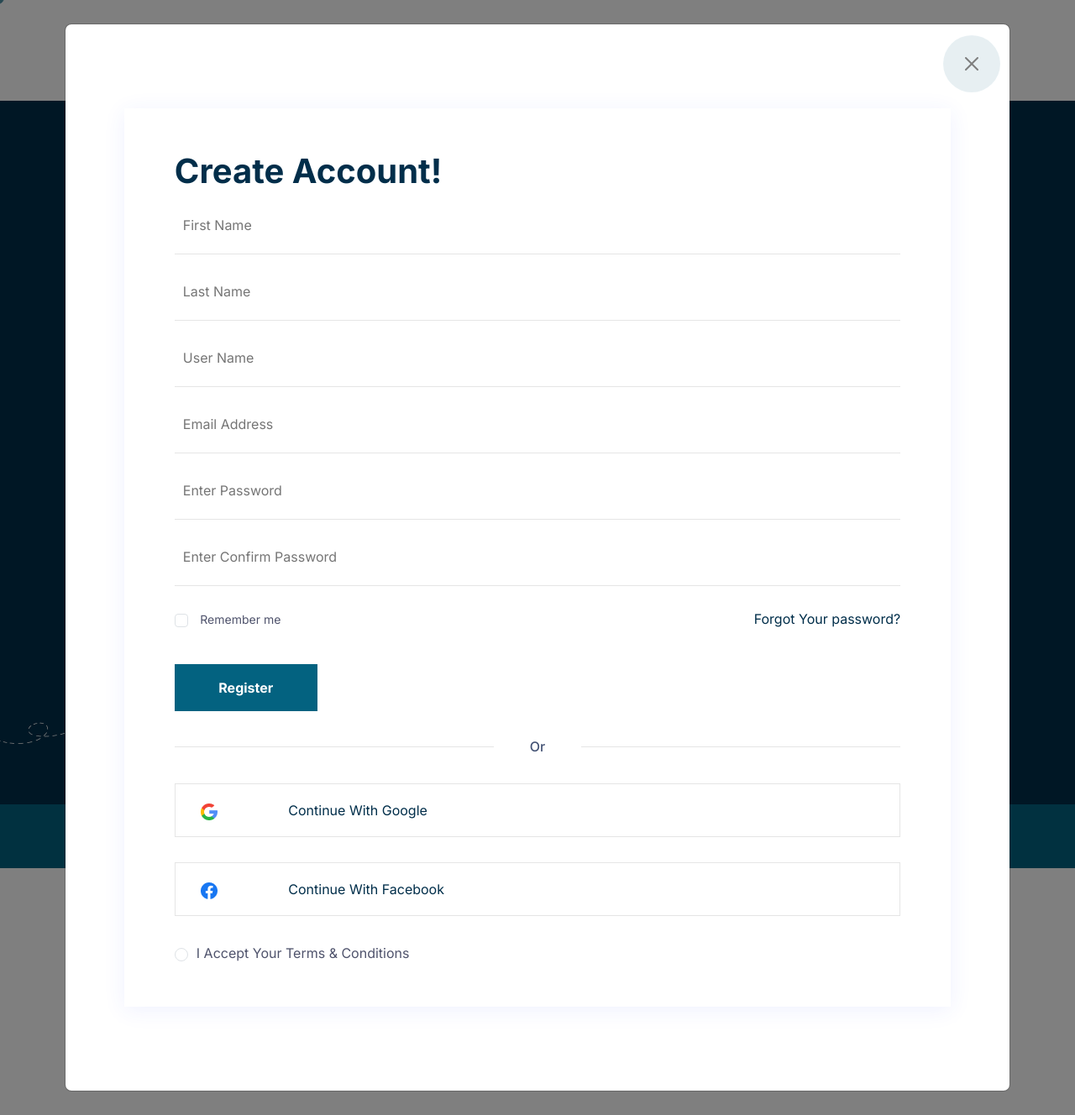
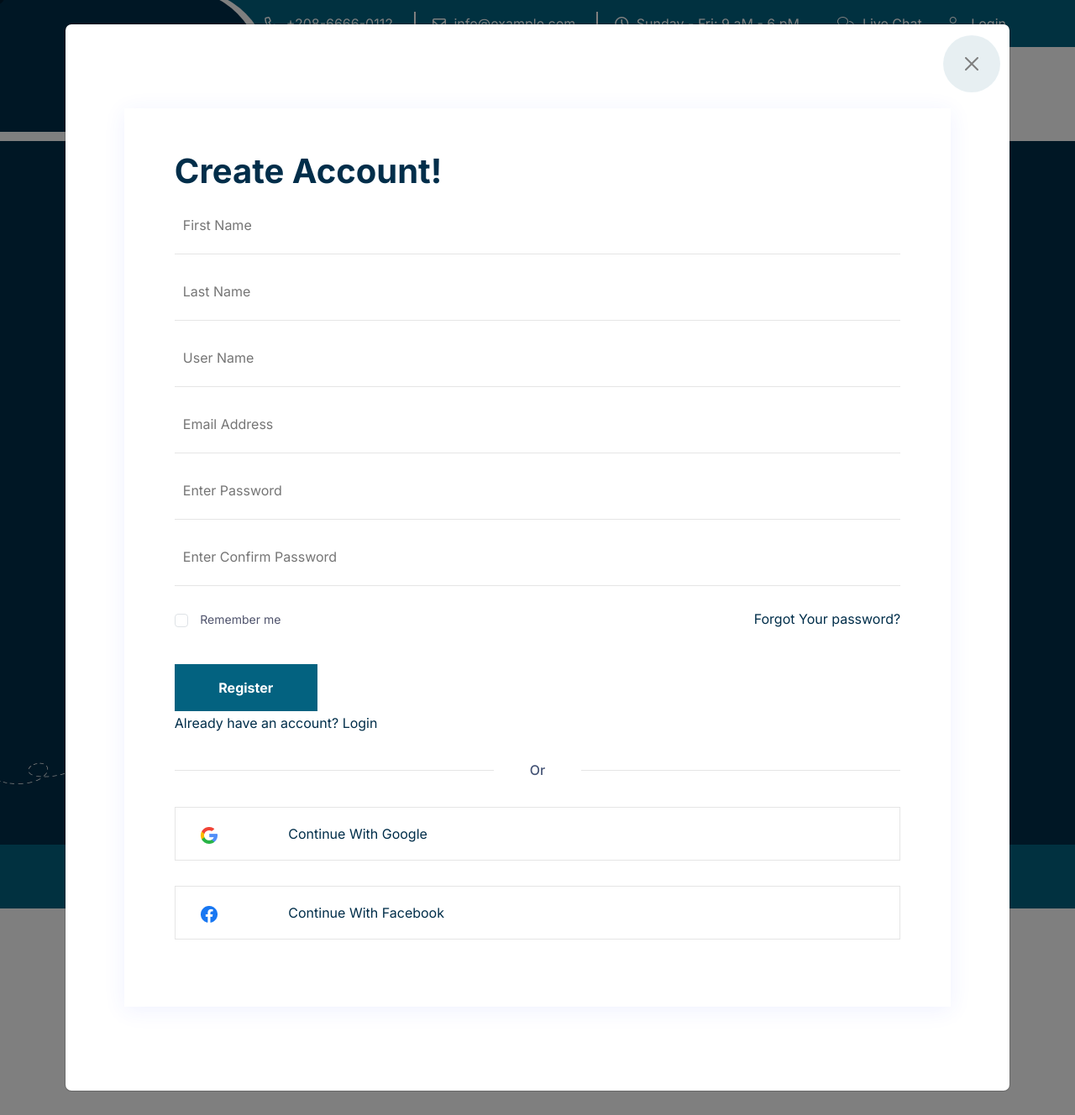
Before and after one commit to niyimarc/MIT811-BOOK-STORE-FRONTEND, a Django app: page /auth/register/ in a window 1280 px wide. Shown: the whole page at 84% size. Run offline with Django 5.2, Linux system fonts and the light colour scheme; some libraries are stand-ins or nearby versions; some web fonts are replaced.

Commit message:
modified the login and register templates. added a context processor to check if the user is logged in

```diff
--- /dev/null
+++ b/auth_app/context_processors.py
@@ -0,0 +1,5 @@
+def auth_status(request):
+    return {
+        'is_logged_in': 'access_token' in request.session,
+        'user_profile': request.session.get('user_profile', {})
+    }
--- a/mit811_frontend_project/settings/base.py
+++ b/mit811_frontend_project/settings/base.py
@@ -53,6 +53,7 @@ TEMPLATES = [
                 'django.template.context_processors.request',
                 'django.contrib.auth.context_processors.auth',
                 'django.contrib.messages.context_processors.messages',
+                'auth_app.context_processors.auth_status',
                 'store.context_processors.app_information',
             ],
         },
--- a/templates/includes/footer.html
+++ b/templates/includes/footer.html
@@ -163,7 +163,7 @@
         <div class="container">
             <div class="footer-wrapper d-flex align-items-center justify-content-between">
                 <p class="wow fadeInLeft" data-wow-delay=".3s">
-                    © All Copyright 2024 by <a href="index.html">Bookle</a>
+                    © All Copyright <script>document.write(new Date().getFullYear())</script> by <a href="{% url 'store:home' %}">{{business_name}}</a>
                 </p>
                 <ul class="brand-logo wow fadeInRight" data-wow-delay=".5s">
                     <li>
--- a/templates/includes/header.html
+++ b/templates/includes/header.html
@@ -1,13 +1,189 @@
-<header class="header-2 sticky-header">
+{% load static %}
+<div class="header-top-1">
+    <div class="container">
+        <div class="header-top-wrapper">
+            <ul class="contact-list">
+                <li>
+                    <i class="fa-regular fa-phone"></i>
+                    <a href="tel:+20866660112">+208-6666-0112</a>
+                </li>
+                <li>
+                    <i class="far fa-envelope"></i>
+                    <a href="mailto:info@example.com">info@example.com</a>
+                </li>
+                <li>
+                    <i class="far fa-clock"></i>
+                    <span>Sunday - Fri: 9 aM - 6 pM</span>
+                </li>
+            </ul>
+            <ul class="list">
+                <li><i class="fa-light fa-comments"></i><a href="contact.html">Live Chat</a></li>
+                <li><i class="fa-light fa-user"></i>
+                    {% if is_logged_in %}
+                    <a href="{% url 'auth_app:logout' %}">
+                        Logout
+                    </a>
+                    {% else %}
+                    <button data-bs-toggle="modal" data-bs-target="#loginModal">
+                        Login
+                    </button>
+                    {% endif %}
+                </li>
+            </ul>
+        </div>
+    </div>
+</div>
+
+<!-- Sticky Header Section start  -->
+<header class="header-1 sticky-header">
     <div class="mega-menu-wrapper">
         <div class="header-main">
             <div class="container">
                 <div class="row">
-                    <div class="col-6 col-xl-9">
+                    <div class="col-6 col-md-6 col-lg-10 col-xl-8 col-xxl-10">
                         <div class="header-left">
                             <div class="logo">
                                 <a href="index.html" class="header-logo">
-                                    <img src="assets/img/logo/black-logo.svg" alt="logo-img">
+                                    <img src="{% static 'assets/img/logo/white-logo.svg' %}" alt="logo-img">
+                                </a>
+                            </div>
+                            <div class="mean__menu-wrapper">
+                                <div class="main-menu">
+                                    <nav>
+                                        <ul>
+                                            <li>
+                                                <a href="index.html">
+                                                    Home
+                                                    <i class="fas fa-angle-down"></i>
+                                                </a>
+                                                <ul class="submenu">
+                                                    <li><a href="index.html">Home 01</a></li>
+                                                    <li><a href="index-2.html">Home 02</a></li>
+                                                </ul>
+                                            </li>
+                                            <li>
+                                                <a href="shop.html">
+                                                    Shop
+                                                    <i class="fas fa-angle-down"></i>
+                                                </a>
+                                                <ul class="submenu">
+                                                    <li><a href="shop.html">Shop Default</a></li>
+                                                    <li><a href="shop-list.html">Shop List</a></li>
+                                                    <li><a href="shop-details.html">Shop Details</a></li>
+                                                    <li><a href="shop-cart.html">Shop Cart</a></li>
+                                                    <li><a href="wishlist.html">Wishlist</a></li>
+                                                    <li><a href="checkout.html">Checkout</a></li>
+                                                </ul>
+                                            </li>
+                                            <li class="has-dropdown">
+                                                <a href="about.html">
+                                                    Pages
+                                                    <i class="fas fa-angle-down"></i>
+                                                </a>
+                                                <ul class="submenu">
+                                                    <li><a href="about.html">About Us</a></li>
+                                                    <li class="has-dropdown">
+                                                        <a href="team.html">
+                                                            Author
+                                                            <i class="fas fa-angle-down"></i>
+                                                        </a>
+                                                        <ul class="submenu">
+                                                            <li><a href="team.html">Author</a></li>
+                                                            <li><a href="team-details.html">Author Profile</a></li>
+                                                        </ul>
+                                                    </li>
+                                                    <li><a href="faq.html">Faq's</a></li>
+                                                    <li><a href="404.html">404 Page</a></li>
+                                                </ul>
+                                            </li>
+                                            <li>
+                                                <a href="news.html">
+                                                    Blog
+                                                    <i class="fas fa-angle-down"></i>
+                                                </a>
+                                                <ul class="submenu">
+                                                    <li><a href="news-grid.html">Blog Grid</a></li>
+                                                    <li><a href="news.html">Blog List</a></li>
+                                                    <li><a href="news-details.html">Blog Details</a></li>
+                                                </ul>
+                                            </li>
+                                            <li>
+                                                <a href="contact.html">Contact</a>
+                                            </li>
+                                        </ul>
+                                    </nav>
+                                </div>
+                            </div>
+                        </div>
+                    </div>
+                    <div class="col-6 col-md-6 col-lg-2 col-xl-4 col-xxl-2">
+                        <div class="header-right">
+                            <div class="category-oneadjust gap-6 d-flex align-items-center">
+                                <div class="icon">
+                                    <i class="fa-sharp fa-solid fa-grid-2"></i>
+                                </div>
+                                <select name="cate" class="category">
+                                    <option value="1">
+                                        Category
+                                    </option>
+                                    <option value="1">
+                                        Web Design
+                                    </option>
+                                    <option value="1">
+                                        Web Development
+                                    </option>
+                                    <option value="1">
+                                        Graphic Design
+                                    </option>
+                                    <option value="1">
+                                        Softwer Eng
+                                    </option>
+                                </select>
+                                <form action="#" class="search-toggle-box d-md-block">
+                                    <div class="input-area">
+                                        <input type="text" placeholder="Author">
+                                        <button class="cmn-btn">
+                                            <i class="far fa-search"></i>
+                                        </button>
+                                    </div>
+                                </form>
+                            </div>
+                            <div class="menu-cart">
+                                <a href="wishlist.html" class="cart-icon">
+                                    <i class="fa-regular fa-heart"></i>
+                                </a>
+                                <a href="shop-cart.html" class="cart-icon">
+                                    <i class="fa-regular fa-cart-shopping"></i>
+                                </a>
+                                <div class="header-humbager ml-30">
+                                    <a class="sidebar__toggle" href="javascript:void(0)">
+                                        <div class="bar-icon-2">
+                                            <img src="{% static 'assets/img/icon/icon-13.svg' %}" alt="img">
+                                        </div>
+                                    </a>
+                                </div>
+                            </div>
+                        </div>
+                    </div>
+                </div>
+            </div>
+
+
+        </div>
+    </div>
+</header>
+
+<!-- Main Header Section start  -->
+<header class="header-1">
+    <div class="mega-menu-wrapper">
+        <div class="header-main">
+            <div class="container">
+                <div class="row">
+                    <div class="col-6 col-md-6 col-lg-10 col-xl-8 col-xxl-10">
+                        <div class="header-left">
+                            <div class="logo">
+                                <a href="index.html" class="header-logo">
+                                    <img src="{% static 'assets/img/logo/white-logo.svg' %}" alt="logo-img">
                                 </a>
                             </div>
                             <div class="mean__menu-wrapper">
@@ -79,7 +255,7 @@
                             </div>
                         </div>
                     </div>
-                    <div class="col-6 col-xl-3">
+                    <div class="col-6 col-md-6 col-lg-2 col-xl-4 col-xxl-2">
                         <div class="header-right">
                             <div class="category-oneadjust gap-6 d-flex align-items-center">
                                 <div class="icon">
@@ -121,7 +297,7 @@
                                 <div class="header-humbager ml-30">
                                     <a class="sidebar__toggle" href="javascript:void(0)">
                                         <div class="bar-icon-2">
-                                            <img src="assets/img/icon/icon-13.svg" alt="img">
+                                            <img src="{% static 'assets/img/icon/icon-13.svg' %}" alt="img">
                                         </div>
                                     </a>
                                 </div>
@@ -135,118 +311,3 @@
         </div>
     </div>
 </header>
-
-<!-- Main Header Section start  -->
-<div class="header-2-section">
-    <div class="container">
-        <div class="header-2-wrapper">
-            <div class="header-top-logo">
-                <a href="index.html">
-                    <img src="assets/img/logo/black-logo.svg" alt="img">
-                </a>
-            </div>
-            <div class="header-2-right">
-
-                <div class="category-oneadjust gap-6 d-flex align-items-center">
-                    <div class="bd-header__category-nav p-relative">
-                        <div class="bd-category__click style-2">
-                            <span><i class="icon-icon-15"></i> Categories </span>
-                        </div>
-                        <div class="category__items-2" style="display: none;">
-                            <div class="category-item">
-                                <nav>
-                                    <ul>
-                                        <li>
-                                            <a href="shop-details.html">
-                                                <span>Novel Books</span>
-                                                <span>(8)</span>
-                                            </a>
-                                        </li>
-                                        <li>
-                                            <a href="shop-details.html">
-                                                <span>Poetry Books</span>
-                                                <span>(5)</span>
-                                            </a>
-                                        </li>
-                                        <li>
-                                            <a href="shop-details.html">
-                                                <span>History Books</span>
-                                                <span>(7)</span>
-                                            </a>
-                                        </li>
-                                        <li>
-                                            <a href="shop-details.html">
-                                                <span>Movement Books</span>
-                                                <span>(3)</span>
-                                            </a>
-                                        </li>
-                                        <li>
-                                            <a href="shop-details.html">
-                                                <span>Independence Books </span>
-                                                <span>(4)</span>
-                                            </a>
-                                        </li>
-                                        <li>
-                                            <a href="shop-details.html">
-                                                <span>Technology Books</span>
-                                                <span>(2)</span>
-                                            </a>
-                                        </li>
-                                        <li>
-                                            <a href="shop-details.html">
-                                                <span>Political Books</span>
-                                                <span>(1)</span>
-                                            </a>
-                                        </li>
-                                        <li>
-                                            <a href="shop-details.html">
-                                                <span>Romantic Books</span>
-                                                <span>(7)</span>
-                                            </a>
-                                        </li>
-                                    </ul>
-                                </nav>
-                            </div>
-                        </div>
-                    </div>
-                    <form action="#" class="search-toggle-box d-md-block">
-                        <div class="input-area">
-                            <input type="text" placeholder="Search For books for keyword">
-                            <button class="cmn-btn">
-                                <i class="far fa-search"></i>
-                            </button>
-                        </div>
-                    </form>
-                </div>
-                <div class="author-icon">
-                    <div class="icon">
-                        <img src="assets/img/icon/icon-23.svg" alt="icon">
-                    </div>
-                    <div class="content">
-                        <span>Call Us Now</span>
-                        <h5>
-                            <a href="tel:+2085550112">+208-555-0112</a>
-                        </h5>
-                    </div>
-                </div>
-                <div class="menu-cart">
-                    <a href="wishlist.html" class="cart-icon">
-                        <i class="fa-regular fa-heart"></i>
-                    </a>
-                    <a href="shop-cart.html" class="cart-icon">
-                        <i class="fa-regular fa-cart-shopping"></i>
-                    </a>
-                    <div class="header-humbager ml-30">
-                        <a class="sidebar__toggle" href="javascript:void(0)">
-                            <div class="bar-icon-2">
-                                <img src="assets/img/icon/icon-13.svg" alt="img">
-                            </div>
-                        </a>
-                    </div>
-                    <button type="button" class="theme-btn rounded-1" data-bs-toggle="modal"
-                        data-bs-target="#registrationModal">Sign Up</button>
-                </div>
-            </div>
-        </div>
-    </div>
-</div>
--- a/templates/includes/offcanvas.html
+++ b/templates/includes/offcanvas.html
@@ -1,11 +1,12 @@
+{% load static %}
 <div class="fix-area">
     <div class="offcanvas__info">
         <div class="offcanvas__wrapper">
             <div class="offcanvas__content">
                 <div class="offcanvas__top mb-5 d-flex justify-content-between align-items-center">
                     <div class="offcanvas__logo">
-                        <a href="index.html">
-                            <img src="assets/img/logo/black-logo.svg" alt="logo-img">
+                        <a href="{% url 'store:home' %}">
+                            <img src="{% static 'assets/img/logo/black-logo.svg' %}" alt="logo-img">
                         </a>
                     </div>
                     <div class="offcanvas__close">
--- a/templates/modals/login.html
+++ b/templates/modals/login.html
@@ -1,3 +1,4 @@
+{% load static %}
 <div class="modal fade" id="loginModal" tabindex="-1" aria-labelledby="loginModalLabel" aria-hidden="true">
     <div class="modal-dialog">
         <div class="modal-content">
@@ -19,23 +20,26 @@
                                     <label for="saveForNext">Remember me</label>
                                 </div>
                                 <div class="text"> <a href="index-2.html">Forgot Your password?</a> </div>
+
                             </div>
+
                             <div class="loginBtn">
                                 <input type="submit" value="Log in" class="theme-btn rounded-0">
                             </div>
+                            <div class="text"> <a href="{% url 'auth_app:register' %}">Dont have an account? Register</a> </div>
                         </form>
                         <div class="orting-badge">
                             Or
                         </div>
                         <div>
                             <a class="another-option" href="https://www.google.com/">
-                                <img src="assets/img/google.png" alt="google">
+                                <img src="{% static 'assets/img/google.png' %}" alt="google">
                                 Continue With Google
                             </a>
                         </div>
                         <div>
                             <a class="another-option another-option-two" href="https://www.facebook.com/">
-                                <img src="assets/img/facebook.png" alt="google">
+                                <img src="{% static 'assets/img/facebook.png' %}" alt="google">
                                 Continue With Facebook
                             </a>
                         </div>
--- a/templates/modals/register.html
+++ b/templates/modals/register.html
@@ -1,3 +1,4 @@
+{% load static %}
 <div class="modal fade" id="registrationModal" tabindex="-1" aria-labelledby="registrationModalLabel"
     aria-hidden="true">
     <div class="modal-dialog">
@@ -29,27 +30,22 @@
                             <div class="loginBtn">
                                 <input type="submit" value="Register" class="theme-btn rounded-0">
                             </div>
+                            <div class="text"> <a href="{% url 'auth_app:login' %}">Already have an account? Login</a> </div>
                         </form>
                         <div class="orting-badge">
                             Or
                         </div>
                         <div>
                             <a class="another-option" href="https://www.google.com/">
-                                <img src="assets/img/google.png" alt="google">
+                                <img src="{% static 'assets/img/google.png' %}" alt="google">
                                 Continue With Google
                             </a>
                         </div>
                         <div>
                             <a class="another-option another-option-two" href="https://www.facebook.com/">
-                                <img src="assets/img/facebook.png" alt="google">
+                                <img src="{% static 'assets/img/facebook.png' %}" alt="google">
                                 Continue With Facebook
                             </a>
-                        </div>
-                        <div class="form-check-3 d-flex align-items-center from-customradio-2 mt-3">
-                            <input class="form-check-input" type="radio" name="flexRadioDefault">
-                            <label class="form-check-label">
-                                I Accept Your Terms & Conditions
-                            </label>
                         </div>
                     </div>
 
--- a/templates/register.html
+++ b/templates/register.html
@@ -16,6 +16,12 @@
 {% block extra_js %}
 <script>
 document.addEventListener("DOMContentLoaded", function() {
+    // Remove close button
+    {% comment %} const closeBtn = document.querySelector('#registrationModal .close-btn');
+    if (closeBtn) {
+        closeBtn.remove();
+    } {% endcomment %}
+
     var myModal = new bootstrap.Modal(document.getElementById('registrationModal'), {
         backdrop: 'static', // clicking outside won't close it
         keyboard: false     // pressing Esc won't close it
```
Also changed, not shown: templates/login.html (+7 -0 lines).
